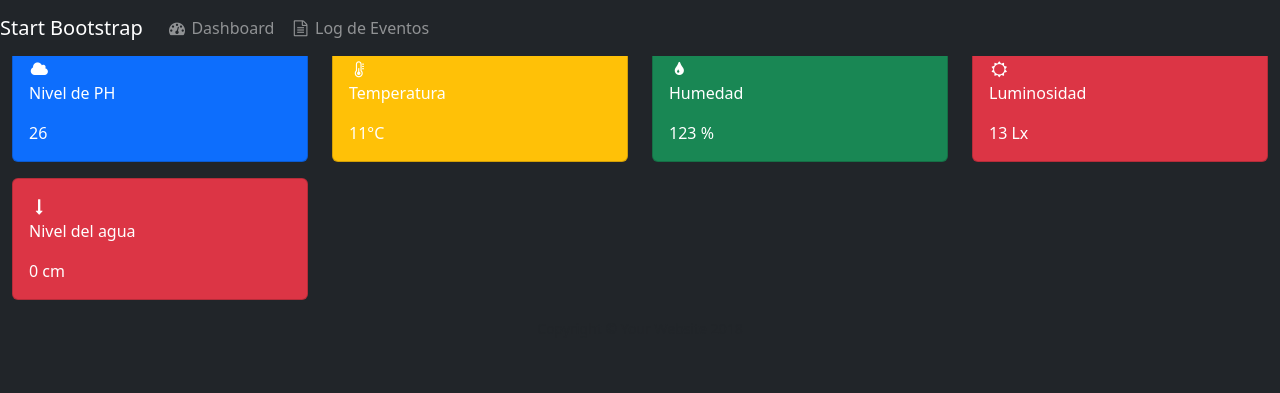
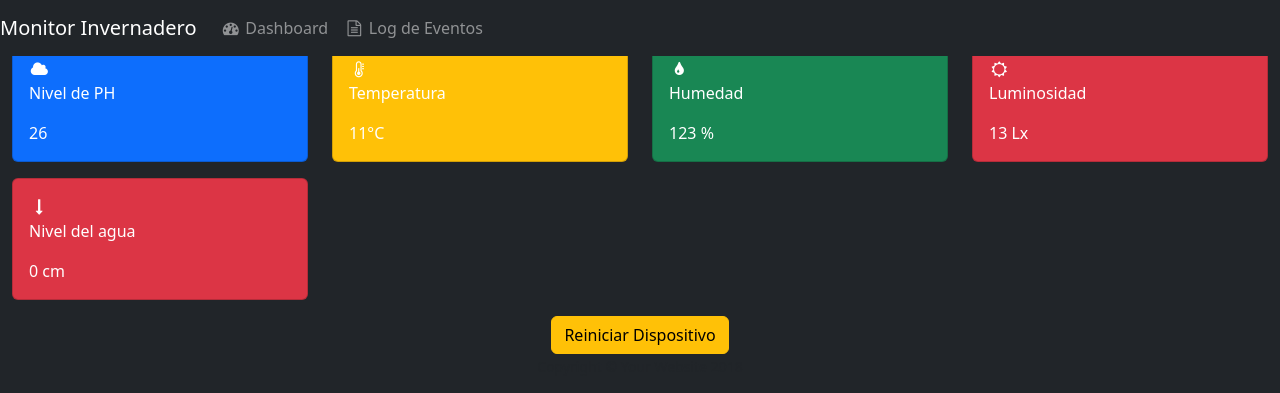
Before and after one commit to Sdanisjb/realtime-greenhouse-monitor, a Flask app: page /dashboard in a window 1280 px wide. Shown: the top 393 px of the page. Run offline with Flask 2, Linux system fonts and the light colour scheme; some libraries are stand-ins or nearby versions.

Commit message:
Actualizacion de boton

```diff
--- a/app.py
+++ b/app.py
@@ -2,8 +2,11 @@ from flask import Flask, render_template, request
 from pusher import Pusher
 import sqlite3
 import os.path
+import pysher
+import sys
 
 app = Flask(__name__)
+
 
 # configure pusher object
 pusher = Pusher(
@@ -13,6 +16,23 @@ pusher = Pusher(
     cluster="sa1",
     ssl=True,
 )
+
+resetChannel = None
+clientPusher = pysher.Pusher("7bcef49942abe5d0aee5", "sa1")
+
+
+def resetCallback(message):
+    print("Si se pudo", file=sys.stderr, flush=True)
+
+
+def connectHandler(data):
+    print("HAAAAAAAAAAANDLER", file=sys.stderr)
+    reset_channel = clientPusher.subscribe("reset_channel")
+    reset_channel.bind("reset", resetCallback)
+
+
+clientPusher.connection.bind("pusher:connection_established", connectHandler)
+clientPusher.connect()
 
 
 def get_db_connection():
@@ -66,5 +86,11 @@ def update_paremeters():
     return "parameters updated"
 
 
+@app.route("/reset", methods=["POST"])
+def reset():
+    pusher.trigger("reset_channel", "reset", {})
+    return "Invernadero reiniciado"
+
+
 if __name__ == "__main__":
-    app.run(debug=False, host="0.0.0.0")
+    app.run(debug=True, host="0.0.0.0")
--- a/init_db.py
+++ b/init_db.py
@@ -1,7 +1,7 @@
 import sqlite3
 
-connection = sqlite3.connect('database.db')
+connection = sqlite3.connect("database.db")
 
 
-with open('schema.sql') as f:
+with open("schema.sql") as f:
     connection.executescript(f.read())
--- a/static/js/parameters_update.js
+++ b/static/js/parameters_update.js
@@ -6,6 +6,7 @@ const pusher = new Pusher("7bcef49942abe5d0aee5", {
 
 // Subscribe to poll trigger
 var parametersChannel = pusher.subscribe("parameters");
+var resetChannel = pusher.subscribe("reset_channel");
 
 // Listen to 'order placed' event
 var phMeasure = document.getElementById("ph-measure");
@@ -20,3 +21,7 @@ parametersChannel.bind("update", function (data) {
   luminosityMeasure.innerText = parseFloat(data.luminosity);
   waterLevelMeasure.innerText = parseFloat(data.water_level);
 });
+
+const reset = (e) => {
+  fetch("http://127.0.0.1:5000/reset", { method: "POST" });
+};
--- a/templates/dashboard.html
+++ b/templates/dashboard.html
@@ -35,7 +35,7 @@
       class="navbar navbar-expand-lg navbar-dark bg-dark fixed-top"
       id="mainNav"
     >
-      <a class="navbar-brand" href="index.html">Start Bootstrap</a>
+      <a class="navbar-brand" href="index.html">Monitor Invernadero</a>
       <button
         class="navbar-toggler navbar-toggler-right"
         type="button"
@@ -150,6 +150,13 @@
           </div>
         </div>
       </div>
+
+      <div class="text-center">
+        <button type="button" class="btn btn-warning" onclick="reset()">
+          Reiniciar Dispositivo
+        </button>
+      </div>
+
       <footer class="sticky-footer">
         <div class="container">
           <div class="text-center">
```
Also changed, not shown: requirements.txt (+28 -2 lines), 1 other file.
